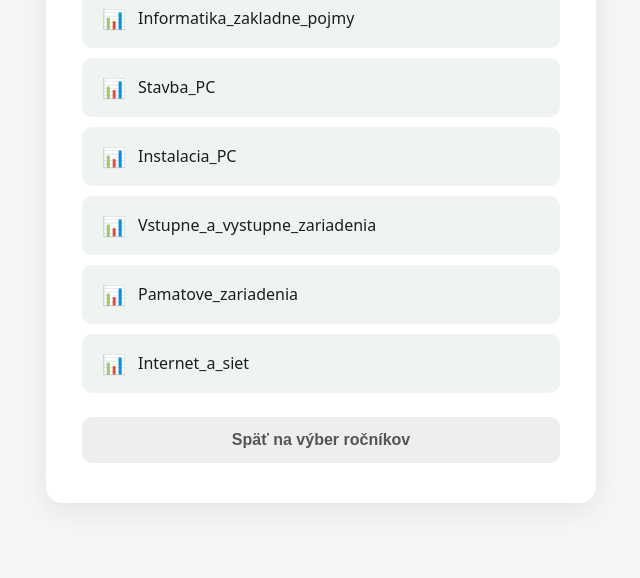
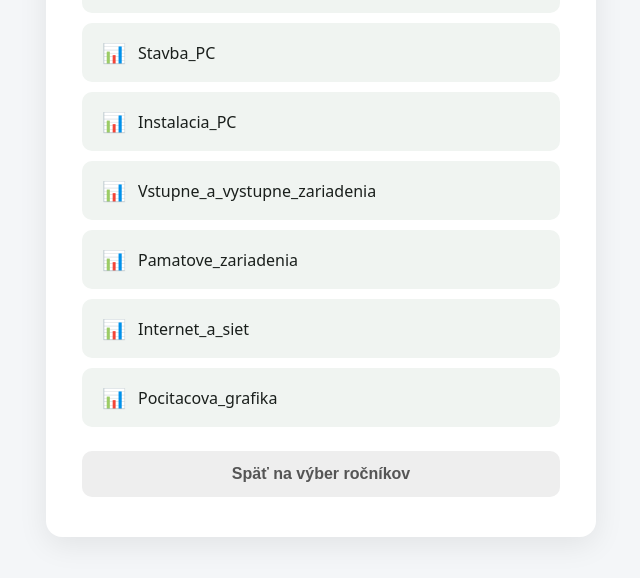
Before and after one commit to vnehila-web/materialy, a plain HTML site: page 7rocnik/index.html in a window 1280 px wide. Shown: the part 218-796 px from the top of the page, without its empty margins (319-959 px from the left). Drawn offline with Linux system fonts and the light colour scheme; no server answers; sample sign-in values are in the browser's storage.

Commit message:
Add files via upload

```diff
--- a/7rocnik/index.html
+++ b/7rocnik/index.html
@@ -133,6 +133,11 @@
         <span class="file-name">Internet_a_siet</span>
         <span class="file-size">Načítavam...</span>
       </a>
+      <a href="7.Pocitacova_grafika.pptx" class="file-card" download data-file="7.Pocitacova_grafika.pptx">
+        <span class="file-icon">📊</span>
+        <span class="file-name">Pocitacova_grafika</span>
+        <span class="file-size">Načítavam...</span>
+      </a>
     </div>
     <button class="logout" onclick="logout()">Späť na výber ročníkov</button>
   </div>
```
